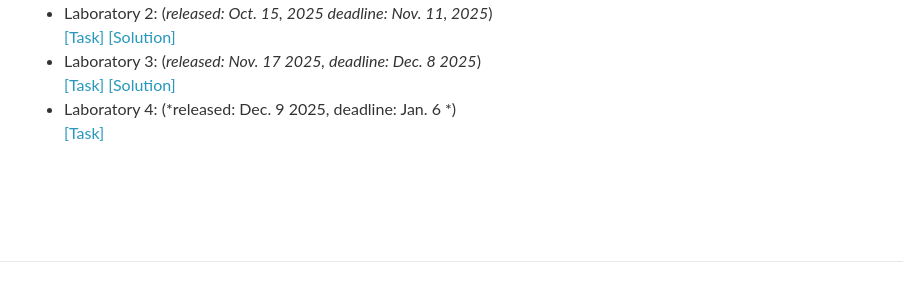
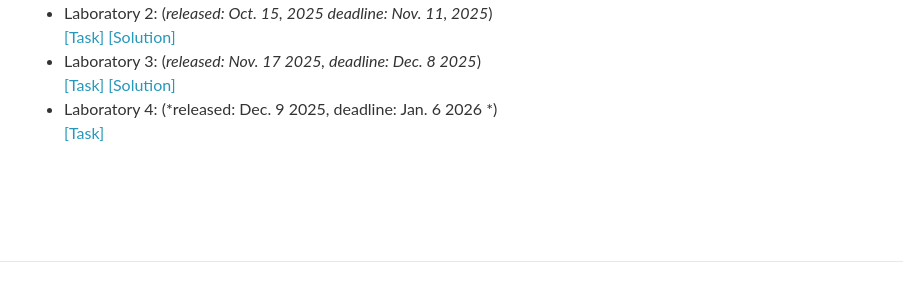
Before and after one commit to SEUML/ml-spring-2025, a Jekyll site: the page built from _pages/homework.md, in a window 1280 px wide and 1268 px high. Shown: the part 811-1104 px from the top of the window, without its empty margins (188-1091 px from the left). Built offline with Jekyll 4.4.1, drawn with Linux system fonts in a browser that asks for light colours; nearby versions of some CDN libraries; comment, search, counter and statistics services are not loaded.

Commit message:
Update homework.md

```diff
--- a/_pages/homework.md
+++ b/_pages/homework.md
@@ -47,6 +47,6 @@ There will be four laboratories. Each laboratory is meant to implement some mach
 <br>
 [[Task]]({{ "/assets/assignments/lab3/lab3.zip" | relative_url }})
 [[Solution]]({{ "/assets/assignments/lab3/solution_v1.ipynb" | relative_url }})
-- Laboratory 4: (*released: Dec. 9 2025, deadline: Jan. 6 *)
+- Laboratory 4: (*released: Dec. 9 2025, deadline: Jan. 6 2026 *)
 <br>
 [[Task]]({{ "/assets/assignments/lab4/lab4.zip" | relative_url }})
```
